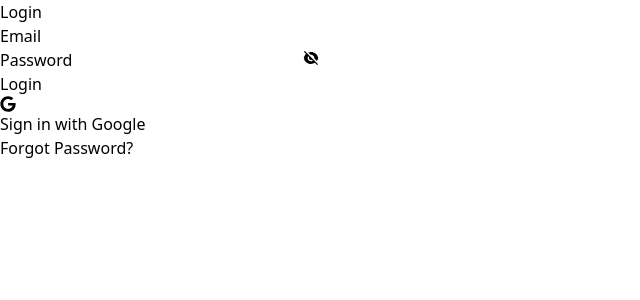
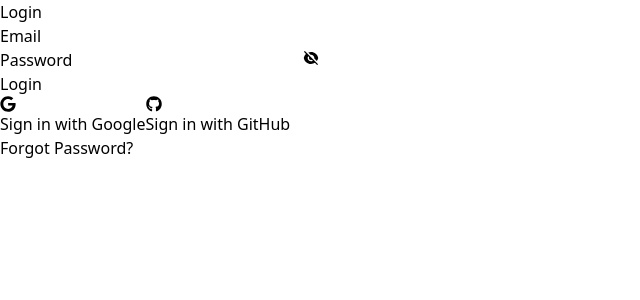
Before and after one commit to Blackie360/ReactJs-Firebase-Auth-Demo, a React (Vite) app: page /login in a window 1280 px wide. Shown: the top 300 px of the page, without its empty margins (0-640 px from the left). Built offline with nearby package versions, Linux system fonts and the light colour scheme.

Commit message:
github Auth

```diff
--- a/src/component/Login.jsx
+++ b/src/component/Login.jsx
@@ -1,49 +1,61 @@
-import  { useState } from 'react';
+
+import { useState } from 'react';
 import { Link, useNavigate } from 'react-router-dom';
-import { signInWithEmailAndPassword, GoogleAuthProvider, signInWithPopup } from 'firebase/auth';
+import { signInWithEmailAndPassword, GoogleAuthProvider, signInWithPopup, GithubAuthProvider } from 'firebase/auth';
 import { auth } from '../firebase';
 import { RiEyeFill, RiEyeOffFill } from 'react-icons/ri';
-import { FaGoogle } from 'react-icons/fa';
+import { FaGoogle, FaGithub } from 'react-icons/fa';
+
 
 export const Login = () => {
+
   const navigate = useNavigate();
   const [email, setEmail] = useState('');
   const [password, setPassword] = useState('');
   const [error, setError] = useState(null);
   const [showPassword, setShowPassword] = useState(false);
 
+  // Function to handle email and password login
   const handleLoginWithEmailPassword = (e) => {
     e.preventDefault();
     signInWithEmailAndPassword(auth, email, password)
       .then(() => {
-        // Signed in with email and password
-
         navigate('/booking');
       })
       .catch((error) => {
-        // Handle errors here
         setError(error.message);
       });
   };
 
+  // Function to handle Google login
   const handleGoogleLogin = () => {
     const provider = new GoogleAuthProvider();
     signInWithPopup(auth, provider)
       .then(() => {
-        // Signed in with Google
-
-
         navigate('/booking');
       })
       .catch((error) => {
-        // Handle errors here
         setError(error.message);
       });
   };
 
+  // Function to handle GitHub login
+  const handleGithubLogin = () => {
+    const provider = new GithubAuthProvider();
+    signInWithPopup(auth, provider)
+      .then(() => {
+        navigate('/booking');
+      })
+      .catch((error) => {
+        setError(error.message);
+      });
+  };
+
+  // Function to toggle password visibility
   const togglePasswordVisibility = () => {
     setShowPassword((prevState) => !prevState);
   };
+
 
   return (
     <div className="h-screen flex justify-center items-center bg-gray-900">
@@ -71,6 +83,12 @@ export const Login = () => {
         >
           <FaGoogle className="mr-2" /> Sign in with Google
         </button>
+        <button
+          onClick={handleGithubLogin}
+          className="w-full bg-gray-800 text-white px-4 py-2 rounded-md hover:bg-gray-900 focus:outline-none focus:bg-gray-900 mt-2 flex justify-center items-center"
+        >
+          <FaGithub className="mr-2" /> Sign in with GitHub
+        </button>
         {error && <p className="text-red-500 mt-4">{error}</p>}
         <div className="mt-4 text-center">
           <Link to="/reset-password" className="text-blue-500 hover:underline focus:outline-none">Forgot Password?</Link>
--- a/src/component/Signup.jsx
+++ b/src/component/Signup.jsx
@@ -64,7 +64,7 @@ function Signup() {
             onClick={handleSignUpWithGoogle}
             className="w-64 inline-flex items-center px-4 py-2 mt-2 bg-red-500 hover:bg-red-700 text-white font-bold rounded focus:outline-none focus:shadow-outline"
           >
-            <FaGoogle className="mr-2" />
+            <FaGoogle className="mr-2" />  Sign in with Google
           </button>
           {error && <p className="text-red-500 mt-2">{error}</p>}
           <div className="text-center mt-4">
--- a/src/firebase.js
+++ b/src/firebase.js
@@ -1,5 +1,6 @@
 import { initializeApp } from "firebase/app";
-import { getAuth, createUserWithEmailAndPassword, signInWithPopup, GoogleAuthProvider } from "firebase/auth";
+import { getAuth, createUserWithEmailAndPassword, signInWithPopup, GoogleAuthProvider, GithubAuthProvider } from "firebase/auth";
+
 const firebaseConfig = {
   apiKey: "AIzaSyCktxb6A2yfD24phw2X8SuqKbvMExTsXzE",
   authDomain: "kabaxmmmustxegerton.firebaseapp.com",
@@ -12,6 +13,7 @@ const firebaseConfig = {
 
 const app = initializeApp(firebaseConfig);
 export const auth = getAuth(app);
+const githubProvider = new GithubAuthProvider();
 
 // Function to create an account with email and password
 export const createAccountWithEmailPassword = (email, password) => {
@@ -44,3 +46,18 @@ export const signUpWithGoogle = () => {
       });
   });
 };
+
+// Function to sign up with GitHub
+export const signUpWithGithub = () => {
+  return new Promise((resolve, reject) => {
+    signInWithPopup(auth, githubProvider)
+      .then((result) => {
+        const user = result.user;
+        resolve(user); // Resolve the promise after signing up with GitHub
+      })
+      .catch((error) => {
+        console.log(error);
+        reject(error); // Reject the promise if there's an error
+      });
+  });
+};
```
